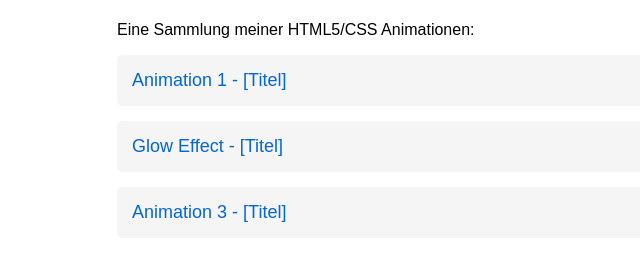
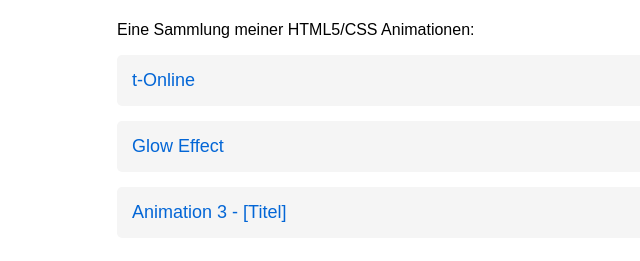
Before and after one commit to MS-B613/Beispielprojekte, a plain HTML site: page index.html in a window 1280 px wide. Shown: the part 119-380 px from the top of the page, without its empty margins (123-763 px from the left). Drawn offline with Linux system fonts and the light colour scheme.

Commit message:
Update index.html

```diff
--- a/index.html
+++ b/index.html
@@ -37,8 +37,8 @@
     <p>Eine Sammlung meiner HTML5/CSS Animationen:</p>
 
     <ul class="animation-list">
-        <li><a href="animation1.html">Animation 1 - [Titel]</a></li>
-        <li><a href="glow_effect.html">Glow Effect - [Titel]</a></li>
+        <li><a href="tonline.html">t-Online</a></li>
+        <li><a href="glow_effect.html">Glow Effect</a></li>
         <li><a href="animation3.html">Animation 3 - [Titel]</a></li>
         <!-- Weitere Animationen -->
     </ul>
```
